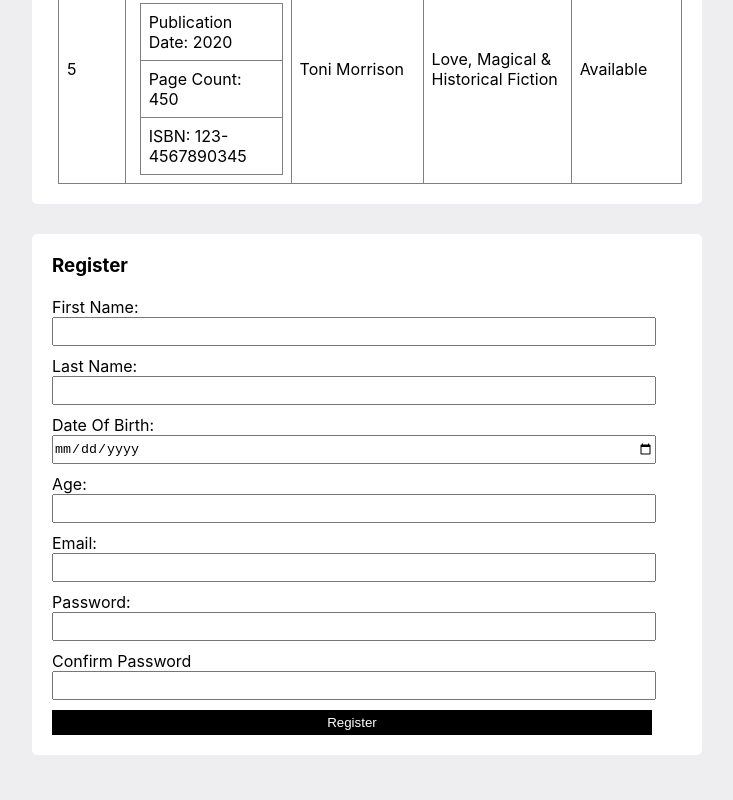
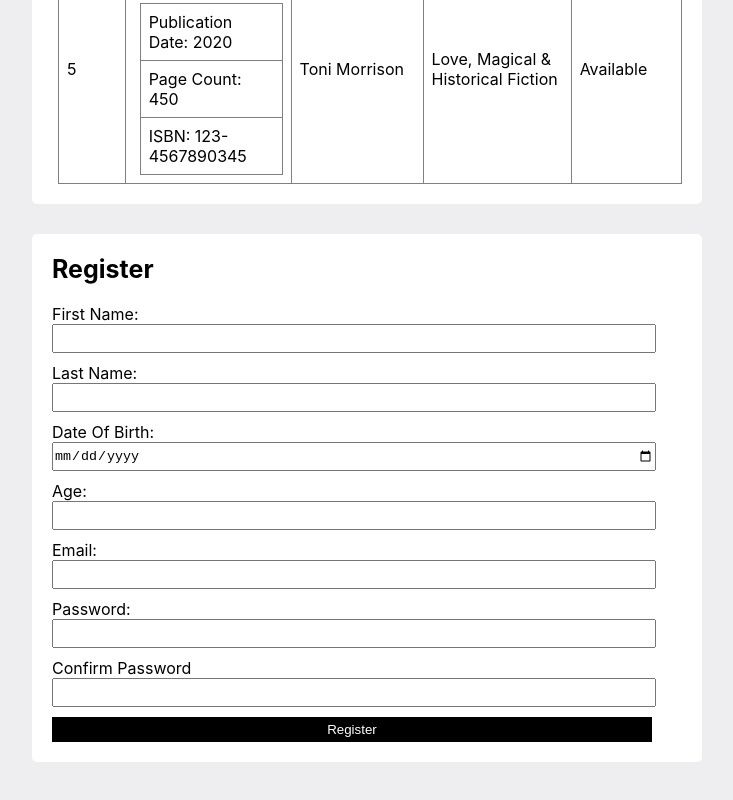
Before and after one commit to Ravitejapatnala/Library, a plain HTML site: page index.html in a window 1280 px wide. Shown: the part 1215-2015 px from the top of the page, without its empty margins (268-1001 px from the left). Drawn offline with Linux system fonts and the light colour scheme.

Commit message:
Committed changes to Register

```diff
--- a/style.css
+++ b/style.css
@@ -82,6 +82,11 @@ tr, td{
     margin-bottom: 50px;
 }
 
+.form h3{
+    font-weight: 700;
+    font-size: 25px;
+}
+
 .form form input{
     width: 600px;
     height: 25px;
```
